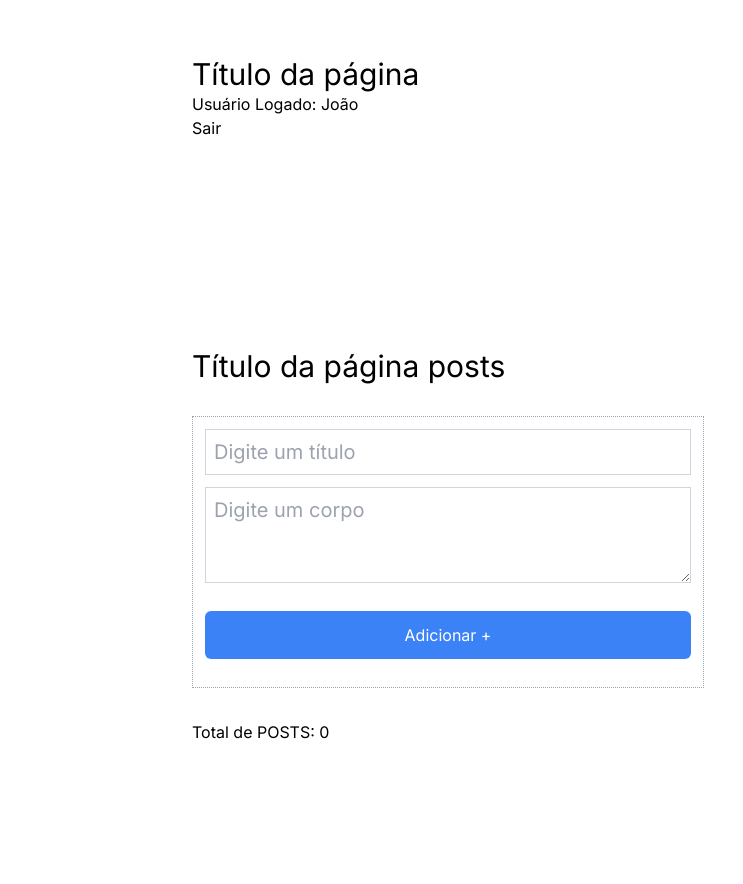
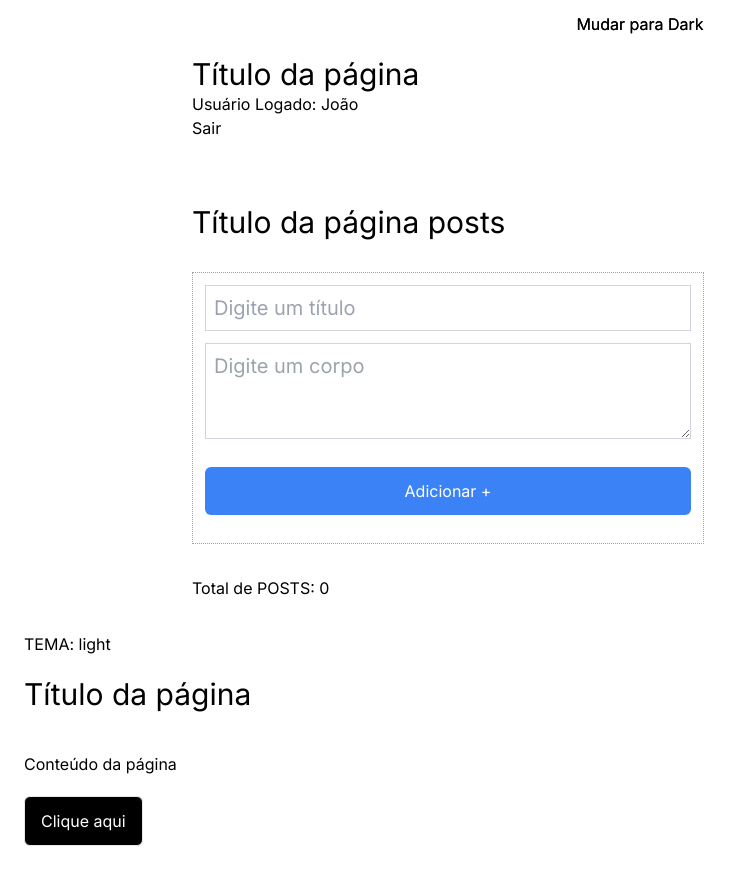
Before and after one commit to jefferson-lima888/exercicios-context, a Next.js app: page / in a window 1280 px wide. Shown: the top 884 px of the page, without its empty margins (0-743 px from the left). Before the commit the page ends 800 px from the top, so only its background shows below. Built offline with nearby package versions, Linux system fonts and the light colour scheme.

Commit message:
fix: context theme white and black

```diff
--- a/src/app/page.tsx
+++ b/src/app/page.tsx
@@ -1,12 +1,14 @@
 "use client";
 import { LoggedUser } from "@/components/LoggedUser";
 import { Posts } from "@/components/Posts";
+import { ThemeLayout } from "@/components/ThemeLayout";
 
 export default function Home() {
   return (
     <main className="flex min-h-screen flex-col items-center justify-between p-6">
       <LoggedUser />
       <Posts />
+      <ThemeLayout />
     </main>
   );
 }
--- /dev/null
+++ b/src/components/Container.tsx
@@ -0,0 +1,34 @@
+import { useTheme } from "@/contexts/ThemeContext";
+import { ReactNode } from "react";
+import { ThemeHeader } from "./ThemeHeader";
+import { ThemeButton } from "./ThemeButton";
+
+type Props = {
+  children: ReactNode;
+};
+
+export const Container = ({ children }: Props) => {
+  const themeCtx = useTheme();
+
+  return (
+    <div
+      className={`w-full h-screen ${
+        themeCtx?.theme === "light"
+          ? "bg-white text-black"
+          : "bg-black text-white"
+      }`}
+    >
+      <div className="container mx-auto">
+        TEMA: {themeCtx?.theme} {children}
+      </div>
+      <header className="py-5">
+        <h1 className=" text-3xl">Título da página</h1>
+      </header>
+      <section>
+        <p className=" my-5">Conteúdo da página</p>
+        <ThemeButton label="Clique aqui" onClick={() => {}} />
+      </section>
+      {children}
+    </div>
+  );
+};
--- /dev/null
+++ b/src/components/ThemeButton.tsx
@@ -0,0 +1,23 @@
+import { useTheme } from "@/contexts/ThemeContext";
+
+type Props = {
+  label: string;
+  onClick: () => void;
+};
+
+export const ThemeButton = ({ label, onClick }: Props) => {
+  const themeCtx = useTheme();
+
+  return (
+    <button
+      className={`border px-4 py-3 rounded-md ${
+        themeCtx?.theme === "dark"
+          ? "bg-white text-black"
+          : "bg-black text-white"
+      }`}
+      onClick={onClick}
+    >
+      {label}
+    </button>
+  );
+};
--- /dev/null
+++ b/src/components/ThemeHeader.tsx
@@ -0,0 +1,16 @@
+import { ThemeProvider } from "@/contexts/ThemeContext";
+import { ThemeButton } from "./ThemeButton";
+import { Container } from "./Container";
+import { ThemeSwitch } from "./ThemeSwitch";
+
+export const ThemeHeader = () => {
+  return (
+    <ThemeProvider>
+      <Container>
+        <div>
+          <ThemeSwitch />
+        </div>
+      </Container>
+    </ThemeProvider>
+  );
+};
--- /dev/null
+++ b/src/components/ThemeLayout.tsx
@@ -0,0 +1,15 @@
+import { ThemeProvider } from "@/contexts/ThemeContext";
+import { Container } from "./Container";
+import { ThemeHeader } from "./ThemeHeader";
+import { ThemeSwitch } from "./ThemeSwitch";
+
+export const ThemeLayout = () => {
+  return (
+    <ThemeHeader />
+    // <ThemeProvider>
+    //   <Container>
+    //     <ThemeSwitch />
+    //   </Container>
+    // </ThemeProvider>
+  );
+};
--- /dev/null
+++ b/src/components/ThemeSwitch.tsx
@@ -0,0 +1,27 @@
+import { useTheme } from "@/contexts/ThemeContext";
+
+export const ThemeSwitch = () => {
+  const themeCtx = useTheme();
+
+  const handleThemeToggle = () => {
+    if (themeCtx) {
+      // themeCtx.setTheme(themeCtx.theme === "dark" ? " light" : " dark");
+
+      const newTheme = themeCtx.theme === "light" ? "dark" : "light";
+      themeCtx.setTheme(newTheme);
+      // localStorage.setItem("theme", newTheme);
+      document.documentElement.setAttribute("data-theme", newTheme);
+      console.log(themeCtx.theme);
+    }
+  };
+
+  return (
+    <div
+      className="fixed top-0 left-0 right-0 p-3 text-center cursor-pointer"
+      onClick={handleThemeToggle}
+    >
+      {/* {themeCtx?.theme === "dark" && "Mudar para Light"} */}
+      {themeCtx?.theme === "dark" ? "Mudar para Light" : "Mudar para Dark"}
+    </div>
+  );
+};
--- /dev/null
+++ b/src/contexts/ThemeContext.tsx
@@ -0,0 +1,43 @@
+import {
+  Children,
+  ReactNode,
+  createContext,
+  useContext,
+  useEffect,
+  useState,
+} from "react";
+
+const STORAGE_KEY = "themeContextKey";
+
+type ThemeContext = {
+  theme: string;
+  setTheme: (newTheme: string) => void;
+};
+
+export const ThemeContext = createContext<ThemeContext | null>(null);
+
+export const ThemeProvider = ({ children }: { children: ReactNode }) => {
+  const [isMounted, setIsMounted] = useState(false);
+
+  const [theme, setTheme] = useState(
+    (typeof window !== "undefined" && localStorage.getItem(STORAGE_KEY)) ||
+      "light"
+  );
+
+  useEffect(() => {
+    setIsMounted(true);
+    localStorage.setItem(STORAGE_KEY, theme);
+  }, [theme]);
+
+  if (!isMounted) {
+    return null;
+  }
+
+  return (
+    <ThemeContext.Provider value={{ theme, setTheme }}>
+      {children}
+    </ThemeContext.Provider>
+  );
+};
+
+export const useTheme = () => useContext(ThemeContext);
```
